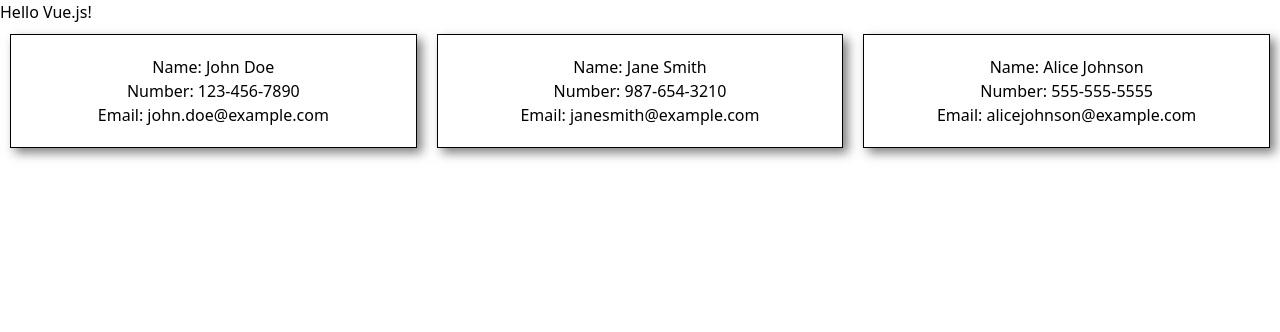
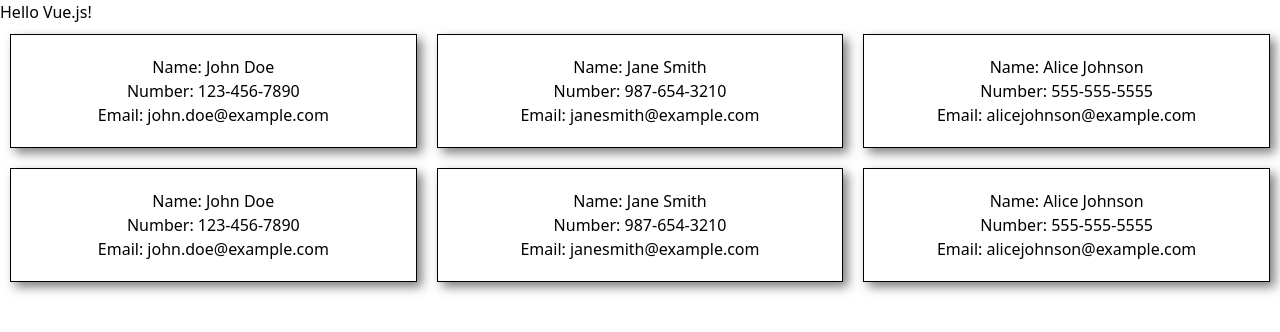
Before and after one commit to MdSaifulIslamRafsan/learn-vue, a Vue app: page / in a window 1280 px wide. Shown: the top 332 px of the page. Built offline with nearby package versions, Linux system fonts and the light colour scheme.

Commit message:
added v-for loop

```diff
--- a/src/App.vue
+++ b/src/App.vue
@@ -4,6 +4,8 @@
     <ContactDetails :contact="contact1" />
     <ContactDetails :contact="contact2" />
     <ContactDetails :contact="contact3" />
+    <!-- Add more contacts -->
+   <ContactDetails v-for="(contact , index) in contacts" :key="index" :contact="contact" />
   </div>
 </template>
 
@@ -29,6 +31,24 @@ export default {
         phone: "555-555-5555",
         email: "alicejohnson@example.com",
       },
+      // Add more contacts as needed.
+      contacts : [
+      {
+        name: "John Doe",
+        phone: "123-456-7890",
+        email: "john.doe@example.com",
+      },
+     {
+        name: "Jane Smith",
+        phone: "987-654-3210",
+        email: "janesmith@example.com",
+      },
+     {
+        name: "Alice Johnson",
+        phone: "555-555-5555",
+        email: "alicejohnson@example.com",
+      },
+      ]
     };
   },
   methods: {},
```
